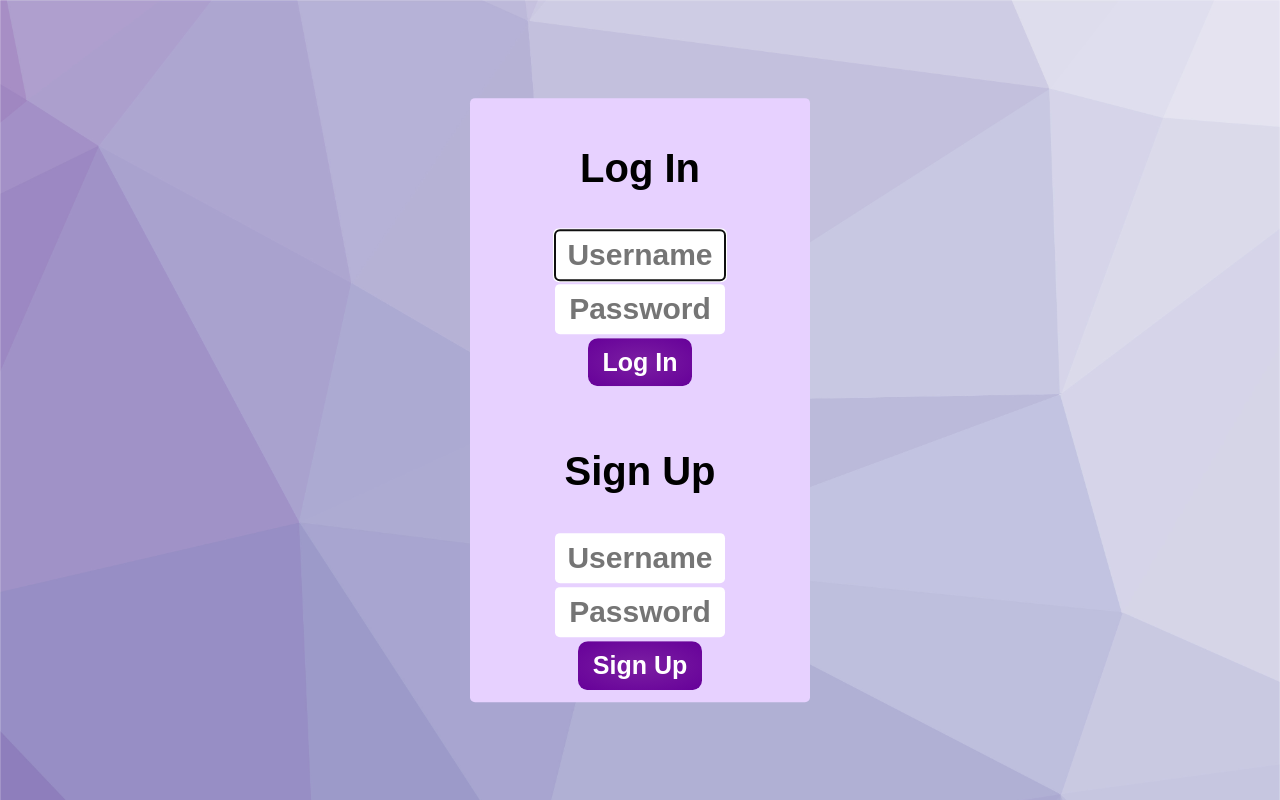
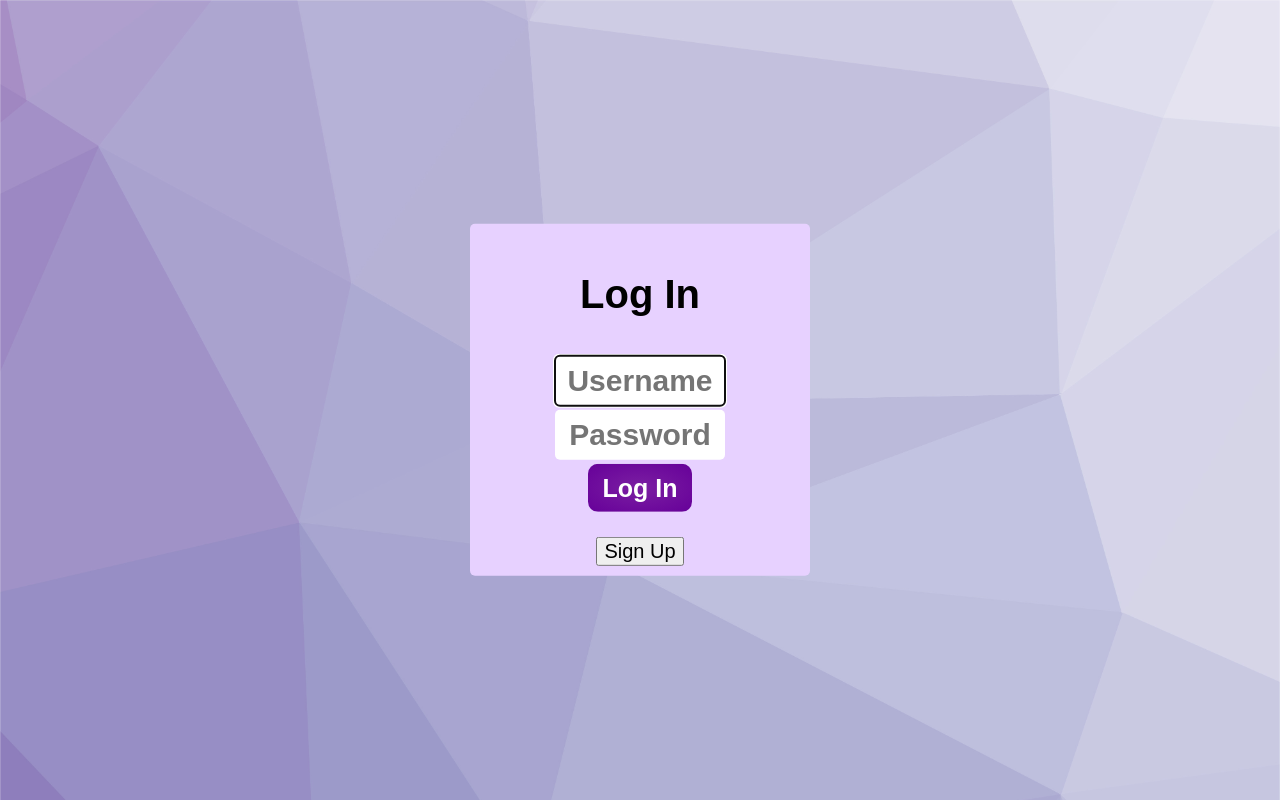
Before and after one commit to doug-spencer/Uniopoly, a Flask app: page / in a window 1280 px wide. Run offline with Flask 3, Linux system fonts and the light colour scheme; some libraries are stand-ins or nearby versions.

Commit message:
changed login page to swap between login and signup

```diff
--- a/App/static/js/login.js
+++ b/App/static/js/login.js
@@ -1,4 +1,19 @@
 var socket;
 $(document).ready(function() {
     socket = io.connect('http://' + document.domain + ':' + location.port + '/');
+    $('#switch').click(function(e) {
+        if ($('#login-header').html() == "Log In") {
+            document.title = "Sign Up";
+            $('#login-header').html("Sign Up");
+            $('#submit').html("Sign Up");
+            $('#submit').val("signup");
+            $('#switch').html("Log In");
+        } else {
+            document.title = "Log In";
+            $('#login-header').html("Log In");
+            $('#submit').html("Log In");
+            $('#submit').val("login");
+            $('#switch').html("Sign Up");
+        }
+    });
 });
--- a/App/templates/login.html
+++ b/App/templates/login.html
@@ -1,7 +1,7 @@
 {% extends "base.html" %}
 
 {% block head %}
-<title>Login</title>
+<title>Log In</title>
 <meta name="description" content="Some description of the login/sign up page.">
 <script type="text/javascript" src="/static/js/login.js"></script>
 <link rel="stylesheet" href="/static/css/login.css">
@@ -10,17 +10,12 @@
 {% block body %}
 <div>
     <form method="POST">
-        <h1>Log In</h1>
+        <h1 id="login-header">Log In</h1>
         <input class="text-input" type="text" id="username" name="loginname" placeholder="Username" required autofocus autocomplete="off"><br>
         <input class="text-input" type="password" id="password" name="loginpassword" placeholder="Password" required autofocus><br>
-        <button class="button" name="button" value="login">Log In</button>
+        <button class="button" id="submit" name="button" value="login">Log In</button>
     </form>
     <br>
-    <form method="POST">
-        <h1>Sign Up</h1>
-        <input class="text-input" type="text" id="username" name="signupname" placeholder="Username" required autofocus autocomplete="off"><br>
-        <input class="text-input" type="password" id="password" name="signuppassword" placeholder="Password" required autofocus><br>
-        <button class="button" name="button" value="signup">Sign Up</button>
-    </form>
+    <button id="switch">Sign Up</button>
 </div>
 {% endblock %}
--- a/App/webpages/login.py
+++ b/App/webpages/login.py
@@ -54,8 +54,8 @@ def login():
     return redirect(url_for('menu'))
 
 def signup():
-    username = request.form.get("signupname")
-    password = request.form.get("signuppassword")
+    username = request.form.get("loginname")
+    password = request.form.get("loginpassword")
     if check_username(username):
         flash("Username taken")
         return render_template('login.html')
```
Also changed, not shown: instance/database.db.
